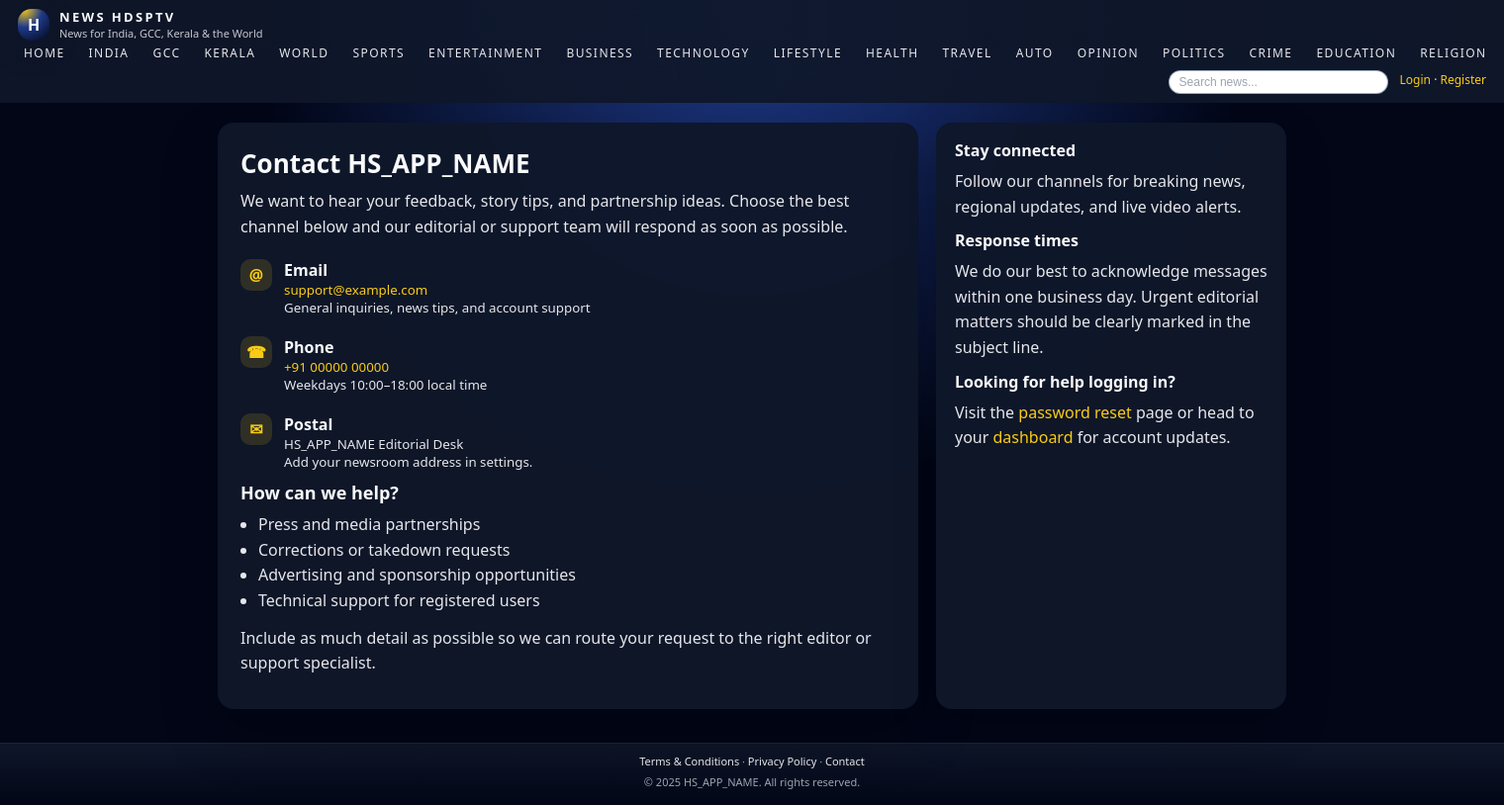
After one commit to Thoombilworld/hdsptv, a PHP site: page /contact in a window 1520 px wide. The commit adds this page. Shown: the whole page at 99% size. Run offline with PHP 8.4, Linux system fonts and the light colour scheme; some libraries are stand-ins or nearby versions.

Commit message:
Add legal and contact pages with shared footer links

```diff
--- a/app/Views/frontend/home.php
+++ b/app/Views/frontend/home.php
@@ -508,6 +508,9 @@
       text-align:center;
       background:linear-gradient(180deg, rgba(15,23,42,0.98), #020617);
     }
+    .footer-links { margin-bottom:6px; }
+    .footer-links a { color:#E5E7EB; }
+    .footer-links a:hover { color:#FACC15; text-decoration:none; }
 
     @media (max-width:980px) {
       .layout-main {
@@ -1275,7 +1278,8 @@
 </main>
 
 <footer>
-  © <?= date('Y') ?> NEWS HDSPTV. All rights reserved.
+  <div class="footer-links"><?= hs_footer_links_html(); ?></div>
+  <div class="footer-copy">© <?= date('Y') ?> <?= htmlspecialchars($settings['site_title'] ?? 'NEWS HDSPTV') ?>. All rights reserved.</div>
 </footer>
 </body>
 </html>
--- a/bootstrap.php
+++ b/bootstrap.php
@@ -107,3 +107,19 @@ function hs_require_user() {
         exit;
     }
 }
+
+function hs_footer_links_html()
+{
+    $links = [
+        ['href' => hs_base_url('terms'), 'label' => 'Terms & Conditions'],
+        ['href' => hs_base_url('privacy'), 'label' => 'Privacy Policy'],
+        ['href' => hs_base_url('contact'), 'label' => 'Contact'],
+    ];
+
+    $parts = [];
+    foreach ($links as $link) {
+        $parts[] = '<a href="' . $link['href'] . '">' . htmlspecialchars($link['label']) . '</a>';
+    }
+
+    return implode(' · ', $parts);
+}
--- a/category.php
+++ b/category.php
@@ -208,6 +208,9 @@ $canonical = hs_base_url('category.php?slug=' . urlencode($category['slug']));
       text-align:center;
       background:linear-gradient(180deg, rgba(15,23,42,0.98), #020617);
     }
+    .footer-links { margin-bottom:6px; }
+    .footer-links a { color:#E5E7EB; }
+    .footer-links a:hover { color:#FACC15; text-decoration:none; }
     @media (max-width:640px) {
       header { padding:8px 10px; }
       .page { padding:14px 8px 24px; }
@@ -287,7 +290,8 @@ $canonical = hs_base_url('category.php?slug=' . urlencode($category['slug']));
 </main>
 
 <footer>
-  © <?= date('Y') ?> NEWS HDSPTV. All rights reserved.
+  <div class="footer-links"><?= hs_footer_links_html(); ?></div>
+  <div class="footer-copy">© <?= date('Y') ?> <?= htmlspecialchars($settings['site_title'] ?? 'NEWS HDSPTV') ?>. All rights reserved.</div>
 </footer>
 </body>
 </html>
--- /dev/null
+++ b/contact.php
@@ -0,0 +1,238 @@
+<?php
+require __DIR__ . '/bootstrap.php';
+
+$settings = hs_settings();
+$theme = hs_current_theme();
+$palette = hs_theme_palette($theme);
+
+$site_title = $settings['site_title'] ?? 'NEWS HDSPTV';
+$host = parse_url(HS_BASE_URL, PHP_URL_HOST) ?: 'example.com';
+$contact_email = $settings['contact_email'] ?? ('support@' . $host);
+$contact_phone = $settings['contact_phone'] ?? '+91 00000 00000';
+$page_title = 'Contact ' . $site_title;
+$meta_desc = $settings['seo_meta_description'] ?? ($settings['tagline'] ?? '');
+$meta_keys = $settings['seo_meta_keywords'] ?? '';
+$canonical = hs_base_url('contact');
+?>
+<!doctype html>
+<html lang="en">
+<head>
+  <meta charset="utf-8">
+  <title><?= htmlspecialchars($page_title) ?></title>
+  <meta name="description" content="<?= htmlspecialchars($meta_desc) ?>">
+  <meta name="keywords" content="<?= htmlspecialchars($meta_keys) ?>">
+  <meta name="viewport" content="width=device-width, initial-scale=1">
+  <link rel="canonical" href="<?= htmlspecialchars($canonical) ?>">
+  <link rel="stylesheet" href="<?= hs_base_url('assets/css/style.css') ?>">
+  <style>
+    :root {
+      --hs-primary: <?= $palette['primary'] ?>;
+      --hs-primary-dark: <?= $palette['primary_dark'] ?>;
+      --hs-accent: <?= $palette['accent'] ?>;
+      --hs-bg: <?= $palette['bg'] ?>;
+      --hs-surface: <?= $palette['surface'] ?>;
+      --hs-card: <?= $palette['card'] ?>;
+      --hs-text: <?= $palette['text'] ?>;
+      --hs-muted: <?= $palette['muted'] ?>;
+      --hs-border: <?= $palette['border'] ?>;
+    }
+
+    body {
+      margin: 0;
+      font-family: system-ui, -apple-system, BlinkMacSystemFont, 'Segoe UI', sans-serif;
+      background: radial-gradient(circle at top, var(--hs-primary) 0, var(--hs-bg) 45%, var(--hs-bg) 100%);
+      color: var(--hs-text);
+    }
+
+    a { color: var(--hs-accent); text-decoration: none; }
+    a:hover { text-decoration: underline; }
+
+    header { position: sticky; top: 0; z-index: 40; backdrop-filter: blur(18px); background: linear-gradient(90deg, rgba(15,23,42,0.92), rgba(15,23,42,0.96)); border-bottom: 1px solid rgba(15,23,42,0.9); padding: 8px 18px; display:flex; align-items:center; justify-content:space-between; flex-wrap:wrap; }
+    .top-left { display:flex; align-items:center; gap:10px; }
+    .logo-link { display:flex; align-items:center; gap:10px; color:inherit; text-decoration:none; }
+    .logo-link:hover { text-decoration:none; color:#FACC15; }
+    .logo-mark { width:32px; height:32px; border-radius:14px; background: radial-gradient(circle at 20% 0, #FACC15 0, #1E3A8A 45%, #020617 100%); display:flex; align-items:center; justify-content:center; font-weight:800; font-size:16px; color:#F9FAFB; box-shadow:0 10px 25px rgba(15,23,42,0.6); }
+    .logo-text { display:flex; flex-direction:column; }
+    .logo-text-main { font-weight:800; letter-spacing:.18em; font-size:13px; }
+    .logo-text-tag { font-size:11px; color:#E5E7EB; opacity:.85; }
+
+    .nav-main { display:flex; align-items:center; gap:12px; font-size:12px; text-transform:uppercase; letter-spacing:.12em; }
+    .nav-main a { color:#E5E7EB; padding:4px 6px; border-radius:999px; }
+    .nav-main a:hover { background:rgba(15,23,42,0.8); color:#FACC15; text-decoration:none; }
+
+    .nav-search { margin-left:auto; margin-right:12px; margin-top:4px; }
+    .nav-search input[type="text"] { padding:4px 10px; border-radius:999px; border:1px solid rgba(148,163,184,0.9); font-size:12px; background:#FFFFFF; color:#111827; min-width:200px; }
+    .nav-search input[type="text"]::placeholder { color:#9CA3AF; }
+    .nav-search button { display:none; }
+
+    .user-bar { font-size:12px; color:#E5E7EB; padding:6px 0; }
+    .user-bar a { color:#FACC15; }
+
+    .page { padding:20px 18px 34px; max-width:1080px; margin:0 auto; }
+    .grid { display:grid; grid-template-columns:2fr 1fr; gap:18px; }
+    .card { background: var(--hs-card); border:1px solid var(--hs-border); border-radius:16px; padding:22px; box-shadow:0 25px 55px rgba(0,0,0,0.28); }
+    .card h1 { margin:0 0 8px; font-size:26px; }
+    .card h2 { margin:0 0 8px; font-size:18px; }
+    .card p { margin:0 0 10px; color:var(--hs-muted); line-height:1.6; }
+    .card ul { margin:0 0 12px; padding-left:18px; color:var(--hs-muted); line-height:1.6; }
+    .contact-block { display:flex; align-items:flex-start; gap:12px; padding:10px 0; }
+    .contact-icon { width:32px; height:32px; border-radius:10px; background:rgba(250,204,21,0.14); display:flex; align-items:center; justify-content:center; color:#FACC15; font-weight:700; }
+    .cta { display:flex; flex-direction:column; }
+    .cta strong { color:var(--hs-text); }
+    .cta small { color:var(--hs-muted); }
+
+    .aside { background: var(--hs-card); border:1px solid var(--hs-border); border-radius:16px; padding:16px 18px; box-shadow:0 18px 45px rgba(0,0,0,0.24); }
+    .aside h3 { margin:0 0 8px; font-size:16px; }
+    .aside p { margin:0 0 10px; color:var(--hs-muted); line-height:1.6; }
+    .list-plain { list-style:none; padding:0; margin:0; }
+    .list-plain li { margin-bottom:8px; color:var(--hs-muted); }
+
+    footer { border-top:1px solid rgba(31,41,55,0.9); padding:10px 18px 16px; font-size:11px; color:#9CA3AF; text-align:center; background:linear-gradient(180deg, rgba(15,23,42,0.98), #020617); }
+    .footer-links { margin-bottom:6px; }
+    .footer-links a { color:#E5E7EB; }
+    .footer-links a:hover { color:#FACC15; text-decoration:none; }
+
+    @media (max-width:840px) {
+      .grid { grid-template-columns:1fr; }
+    }
+    @media (max-width:640px) {
+      header { padding:8px 10px; }
+      .nav-search { width:100%; margin:6px 0 0; }
+      .nav-search input[type="text"] { width:100%; }
+      .nav-main { overflow-x:auto; width:100%; padding:6px 0; }
+      .card, .aside { padding:16px; }
+    }
+  </style>
+</head>
+<body>
+<header>
+  <div class="top-left">
+    <a href="<?= hs_base_url('index.php') ?>" class="logo-link">
+      <div class="logo-mark">H</div>
+      <div class="logo-text">
+        <div class="logo-text-main">NEWS HDSPTV</div>
+        <div class="logo-text-tag"><?= htmlspecialchars($settings['tagline'] ?? 'GCC • INDIA • KERALA • WORLD') ?></div>
+      </div>
+    </a>
+  </div>
+  <nav class="nav-main">
+    <a href="<?= hs_base_url('index.php#top') ?>">Home</a>
+    <a href="<?= hs_base_url('category.php?slug=india') ?>">India</a>
+    <a href="<?= hs_base_url('category.php?slug=gcc') ?>">GCC</a>
+    <a href="<?= hs_base_url('category.php?slug=kerala') ?>">Kerala</a>
+    <a href="<?= hs_base_url('category.php?slug=world') ?>">World</a>
+    <a href="<?= hs_base_url('category.php?slug=sports') ?>">Sports</a>
+    <a href="<?= hs_base_url('category.php?slug=entertainment') ?>">Entertainment</a>
+    <a href="<?= hs_base_url('category.php?slug=business') ?>">Business</a>
+    <a href="<?= hs_base_url('category.php?slug=technology') ?>">Technology</a>
+    <a href="<?= hs_base_url('category.php?slug=lifestyle') ?>">Lifestyle</a>
+    <a href="<?= hs_base_url('category.php?slug=health') ?>">Health</a>
+    <a href="<?= hs_base_url('category.php?slug=travel') ?>">Travel</a>
+    <a href="<?= hs_base_url('category.php?slug=auto') ?>">Auto</a>
+    <a href="<?= hs_base_url('category.php?slug=opinion') ?>">Opinion</a>
+    <a href="<?= hs_base_url('category.php?slug=politics') ?>">Politics</a>
+    <a href="<?= hs_base_url('category.php?slug=crime') ?>">Crime</a>
+    <a href="<?= hs_base_url('category.php?slug=education') ?>">Education</a>
+    <a href="<?= hs_base_url('category.php?slug=religion') ?>">Religion</a>
+  </nav>
+  <form class="nav-search" action="<?= hs_base_url('search.php') ?>" method="get">
+    <input type="text" name="q" placeholder="Search news..." value="<?= isset($_GET['q']) ? htmlspecialchars($_GET['q']) : '' ?>">
+    <button type="submit">Search</button>
+  </form>
+  <div class="user-bar">
+    <?php $u = hs_current_user(); ?>
+    <?php if ($u): ?>
+      <?= htmlspecialchars($u['name']) ?>
+      <?php if (!empty($u['is_premium'])): ?> · <strong>Premium</strong><?php endif; ?>
+      · <a href="<?= hs_base_url('user/dashboard.php') ?>">Dashboard</a>
+      · <a href="<?= hs_base_url('auth/logout.php') ?>">Logout</a>
+    <?php else: ?>
+      <a href="<?= hs_base_url('auth/login.php') ?>">Login</a> ·
+      <a href="<?= hs_base_url('auth/register.php') ?>">Register</a>
+    <?php endif; ?>
+  </div>
+</header>
+
+<main class="page">
+  <div class="grid">
+    <section class="card">
+      <h1>Contact <?= htmlspecialchars($site_title) ?></h1>
+      <p>We want to hear your feedback, story tips, and partnership ideas. Choose the best channel below and our editorial or support team will respond as soon as possible.</p>
+
+      <div class="contact-block">
+        <div class="contact-icon">@</div>
+        <div class="cta">
+          <strong>Email</strong>
+          <small><a href="mailto:<?= htmlspecialchars($contact_email) ?>"><?= htmlspecialchars($contact_email) ?></a></small>
+          <small>General inquiries, news tips, and account support</small>
+        </div>
+      </div>
+
+      <div class="contact-block">
+        <div class="contact-icon">☎</div>
+        <div class="cta">
+          <strong>Phone</strong>
+          <small><a href="tel:<?= htmlspecialchars($contact_phone) ?>"><?= htmlspecialchars($contact_phone) ?></a></small>
+          <small>Weekdays 10:00–18:00 local time</small>
+        </div>
+      </div>
+
+      <div class="contact-block">
+        <div class="contact-icon">✉</div>
+        <div class="cta">
+          <strong>Postal</strong>
+          <small><?= htmlspecialchars($site_title) ?> Editorial Desk</small>
+          <small><?= htmlspecialchars($settings['office_address'] ?? 'Add your newsroom address in settings.') ?></small>
+        </div>
+      </div>
+
+      <h2>How can we help?</h2>
+      <ul>
+        <li>Press and media partnerships</li>
+        <li>Corrections or takedown requests</li>
+        <li>Advertising and sponsorship opportunities</li>
+        <li>Technical support for registered users</li>
+      </ul>
+
+      <p>Include as much detail as possible so we can route your request to the right editor or support specialist.</p>
+    </section>
+
+    <aside class="aside">
+      <h3>Stay connected</h3>
+      <p>Follow our channels for breaking news, regional updates, and live video alerts.</p>
+      <ul class="list-plain">
+        <?php if (!empty($settings['social_facebook'])): ?>
+          <li><a href="<?= htmlspecialchars($settings['social_facebook']) ?>" target="_blank">Facebook</a></li>
+        <?php endif; ?>
+        <?php if (!empty($settings['social_youtube'])): ?>
+          <li><a href="<?= htmlspecialchars($settings['social_youtube']) ?>" target="_blank">YouTube</a></li>
+        <?php endif; ?>
+        <?php if (!empty($settings['social_instagram'])): ?>
+          <li><a href="<?= htmlspecialchars($settings['social_instagram']) ?>" target="_blank">Instagram</a></li>
+        <?php endif; ?>
+        <?php if (!empty($settings['social_x'])): ?>
+          <li><a href="<?= htmlspecialchars($settings['social_x']) ?>" target="_blank">X</a></li>
+        <?php endif; ?>
+        <?php if (!empty($settings['social_tiktok'])): ?>
+          <li><a href="<?= htmlspecialchars($settings['social_tiktok']) ?>" target="_blank">TikTok</a></li>
+        <?php endif; ?>
+        <?php if (!empty($settings['social_telegram'])): ?>
+          <li><a href="<?= htmlspecialchars($settings['social_telegram']) ?>" target="_blank">Telegram</a></li>
+        <?php endif; ?>
+      </ul>
+
+      <h3>Response times</h3>
+      <p>We do our best to acknowledge messages within one business day. Urgent editorial matters should be clearly marked in the subject line.</p>
+
+      <h3>Looking for help logging in?</h3>
+      <p>Visit the <a href="<?= hs_base_url('auth/forgot.php') ?>">password reset</a> page or head to your <a href="<?= hs_base_url('user/dashboard.php') ?>">dashboard</a> for account updates.</p>
+    </aside>
+  </div>
+</main>
+
+<footer>
+  <div class="footer-links"><?= hs_footer_links_html(); ?></div>
+  <div class="footer-copy">© <?= date('Y') ?> <?= htmlspecialchars($site_title) ?>. All rights reserved.</div>
+</footer>
+</body>
+</html>
--- a/post.php
+++ b/post.php
@@ -395,6 +395,9 @@ if (!empty($post['image_main'])) {
       text-align:center;
       background:linear-gradient(180deg, rgba(15,23,42,0.98), #020617);
     }
+    .footer-links { margin-bottom:6px; }
+    .footer-links a { color:#E5E7EB; }
+    .footer-links a:hover { color:#FACC15; text-decoration:none; }
 
     @media (max-width:960px) {
       .layout-article {
@@ -573,7 +576,8 @@ if (!empty($post['image_main'])) {
 </main>
 
 <footer>
-  © <?= date('Y') ?> NEWS HDSPTV. All rights reserved.
+  <div class="footer-links"><?= hs_footer_links_html(); ?></div>
+  <div class="footer-copy">© <?= date('Y') ?> <?= htmlspecialchars($settings['site_title'] ?? 'NEWS HDSPTV') ?>. All rights reserved.</div>
 </footer>
 </body>
 </html>
--- a/tag.php
+++ b/tag.php
@@ -209,6 +209,9 @@ $canonical = hs_base_url('tag.php?slug=' . urlencode($tag['slug']));
       text-align:center;
       background:linear-gradient(180deg, rgba(15,23,42,0.98), #020617);
     }
+    .footer-links { margin-bottom:6px; }
+    .footer-links a { color:#E5E7EB; }
+    .footer-links a:hover { color:#FACC15; text-decoration:none; }
     @media (max-width:640px) {
       header { padding:8px 10px; }
       .page { padding:14px 8px 24px; }
@@ -288,7 +291,8 @@ $canonical = hs_base_url('tag.php?slug=' . urlencode($tag['slug']));
 </main>
 
 <footer>
-  © <?= date('Y') ?> NEWS HDSPTV. All rights reserved.
+  <div class="footer-links"><?= hs_footer_links_html(); ?></div>
+  <div class="footer-copy">© <?= date('Y') ?> <?= htmlspecialchars($settings['site_title'] ?? 'NEWS HDSPTV') ?>. All rights reserved.</div>
 </footer>
 </body>
 </html>
```
Also changed, not shown: privacy.php (added, +211 -0 lines), search.php (+17 -0 lines), terms.php (added, +212 -0 lines), .htaccess.
